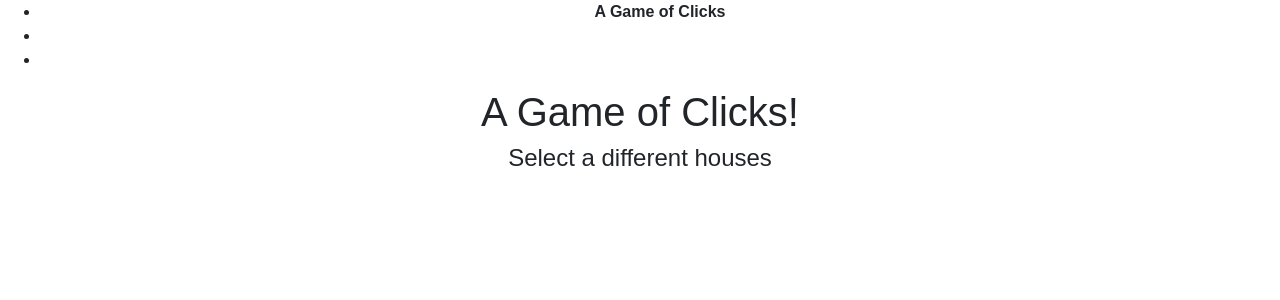
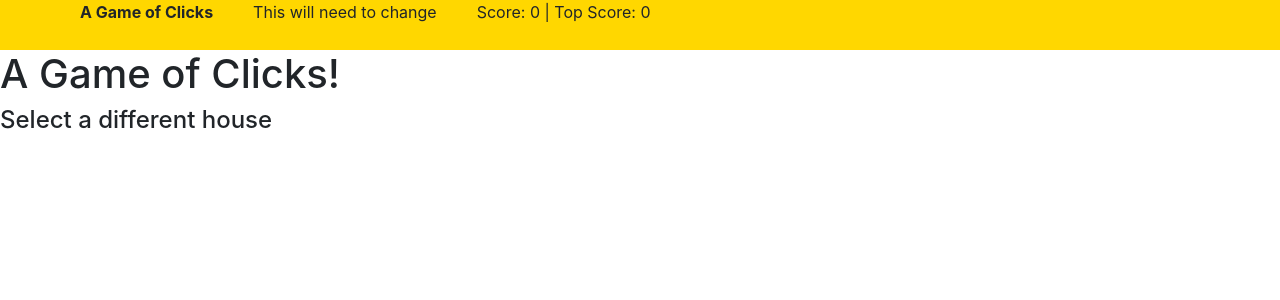
Before and after one commit to BlaiseAK/Clicky-Game, a React (Create React App) app in the folder clickygame/: page / in a window 1280 px wide. Shown: the top 300 px of the page. Built offline with nearby package versions, Linux system fonts and the light colour scheme.

Commit message:
got things styled in the navbar but need to work on the height and fixed positioning

```diff
--- a/clickygame/src/App.css
+++ /dev/null
@@ -1,28 +0,0 @@
-.App {
-  text-align: center;
-}
-
-.App-logo {
-  animation: App-logo-spin infinite 20s linear;
-  height: 80px;
-}
-
-.App-header {
-  background-color: #222;
-  height: 150px;
-  padding: 20px;
-  color: white;
-}
-
-.App-title {
-  font-size: 1.5em;
-}
-
-.App-intro {
-  font-size: large;
-}
-
-@keyframes App-logo-spin {
-  from { transform: rotate(0deg); }
-  to { transform: rotate(360deg); }
-}
--- a/clickygame/src/App.js
+++ b/clickygame/src/App.js
@@ -1,5 +1,4 @@
 import React, { Component } from 'react';
-import './App.css';
 import Navbar from './components/Navbar';
 import Header from './components/Header';
 
--- a/clickygame/src/components/Header.js
+++ b/clickygame/src/components/Header.js
@@ -1,11 +1,15 @@
 import React from "react";
+
+
+
+
 
 const Header = () => (
     <header>
         <h1>
             A Game of Clicks!
         </h1>
-        <h4>Select a different houses</h4>
+        <h4>Select a different house</h4>
     </header>
 )
 
--- a/clickygame/src/components/Navbar.js
+++ b/clickygame/src/components/Navbar.js
@@ -1,14 +1,29 @@
 import React from "react"
 
+const styles ={
+    panelUl: {
+        margin: "auto",
+        width: "auto",
+        background: "#FFD700",
+        listStyleType: "none",
+        OverflowEvent: "scroll",
+        height: 50,
+        contentAlign: "center"
+    },
+    li: {
+    display: "inline-block",
+    marginLeft: 40
 
+    }
+};
 
 const Navbar = () => (
     <div>
         <nav>
-            <ul className="unstyled">
-                <li><strong>A Game of Clicks</strong></li>
-                <li></li>
-                <li></li>
+            <ul className="unstyled" style={styles.panelUl}>
+                <li style={styles.li}><strong>A Game of Clicks</strong></li>
+                <li style={styles.li}>This will need to change</li>
+                <li style={styles.li}>Score: 0 | Top Score: 0</li>
             </ul>
         </nav>
     </div>
--- a/clickygame/src/index.css
+++ /dev/null
@@ -1,5 +0,0 @@
-body {
-  margin: 0;
-  padding: 0;
-  font-family: sans-serif;
-}
--- a/clickygame/src/index.js
+++ b/clickygame/src/index.js
@@ -1,6 +1,5 @@
 import React from 'react';
 import ReactDOM from 'react-dom';
-import './index.css';
 import App from './App';
 import registerServiceWorker from './registerServiceWorker';
 
```
